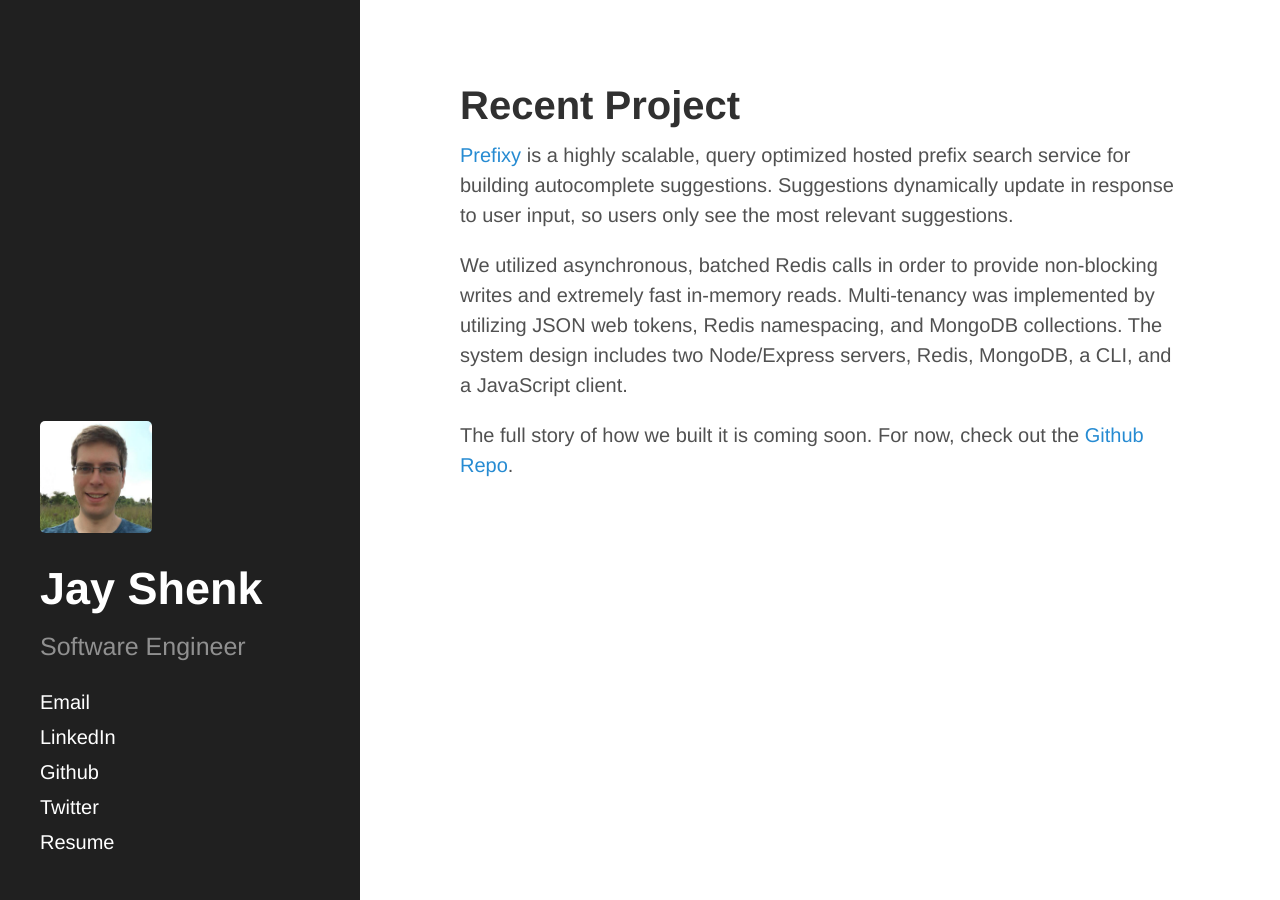
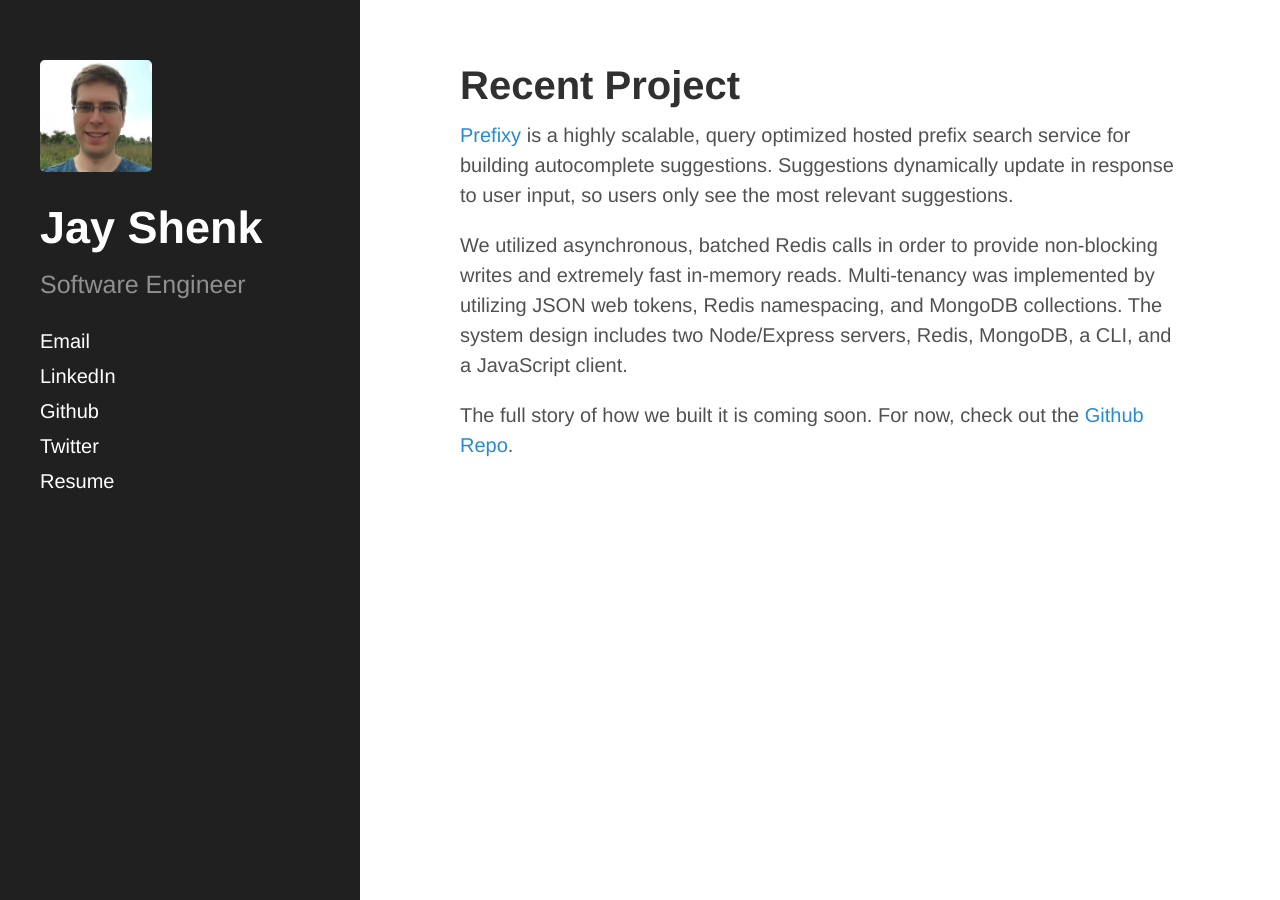
Before and after one commit to jayshenk/jayshenk.github.io, a Jekyll site: the page built from index.md, in a window 1280 px wide. Built offline with Jekyll 4.4.1, drawn with Linux system fonts in a browser that asks for light colours.

Commit message:
change alignment of sidebar content

```diff
--- a/_includes/sidebar.html
+++ b/_includes/sidebar.html
@@ -1,5 +1,5 @@
 <div class="sidebar">
-  <div class="container sidebar-sticky">
+  <div class="container">
     <div class="sidebar-about">
       <a href="{{ site.baseurl }}">
         <img src="{{ site.baseurl }}public/images/jay.jpg">
--- a/public/css/custom.css
+++ b/public/css/custom.css
@@ -14,3 +14,17 @@
   display: inline-block;
   max-width: 40%;
 }
+
+/* Container */
+@media (min-width: 48em) {
+  .content {
+    padding-top: 3rem;
+  }
+}
+
+/* Sidebar */
+@media (min-width: 48em) {
+  .sidebar {
+    padding-top: 3rem;
+  }
+}
```
